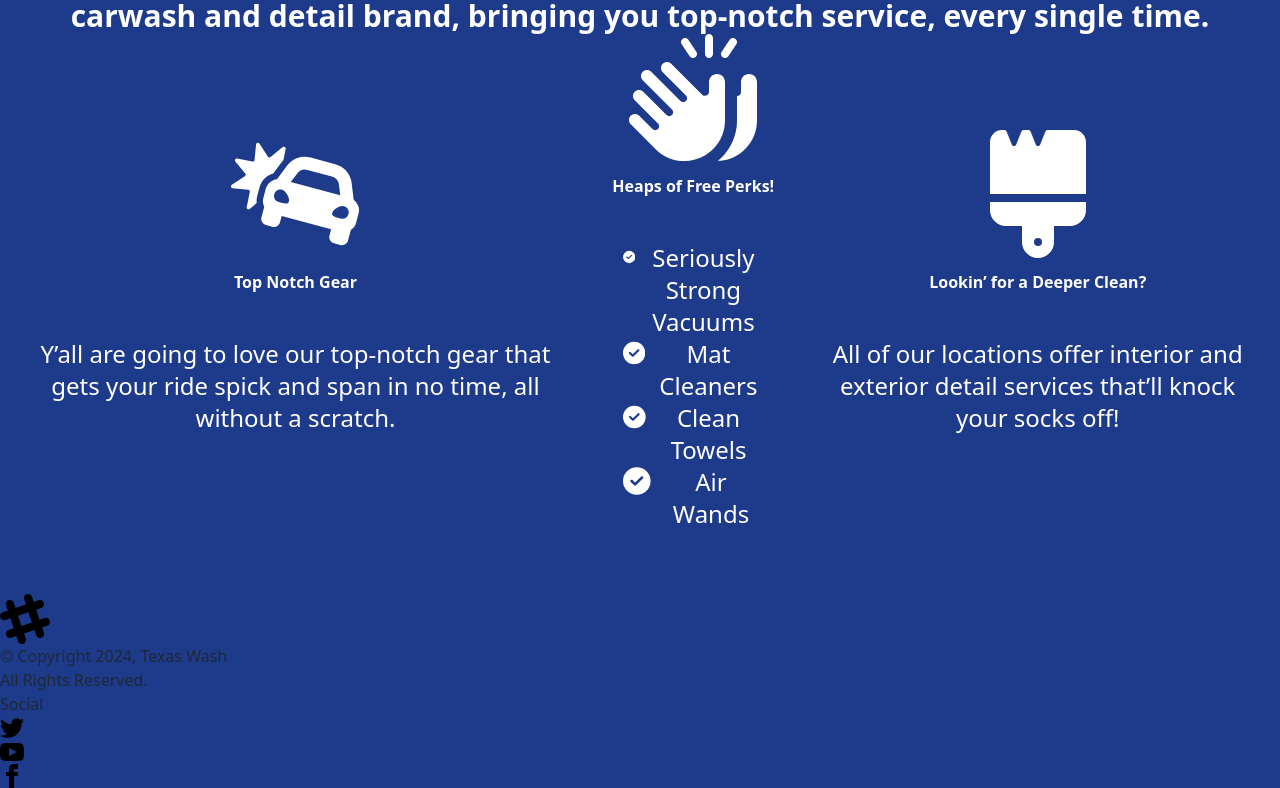
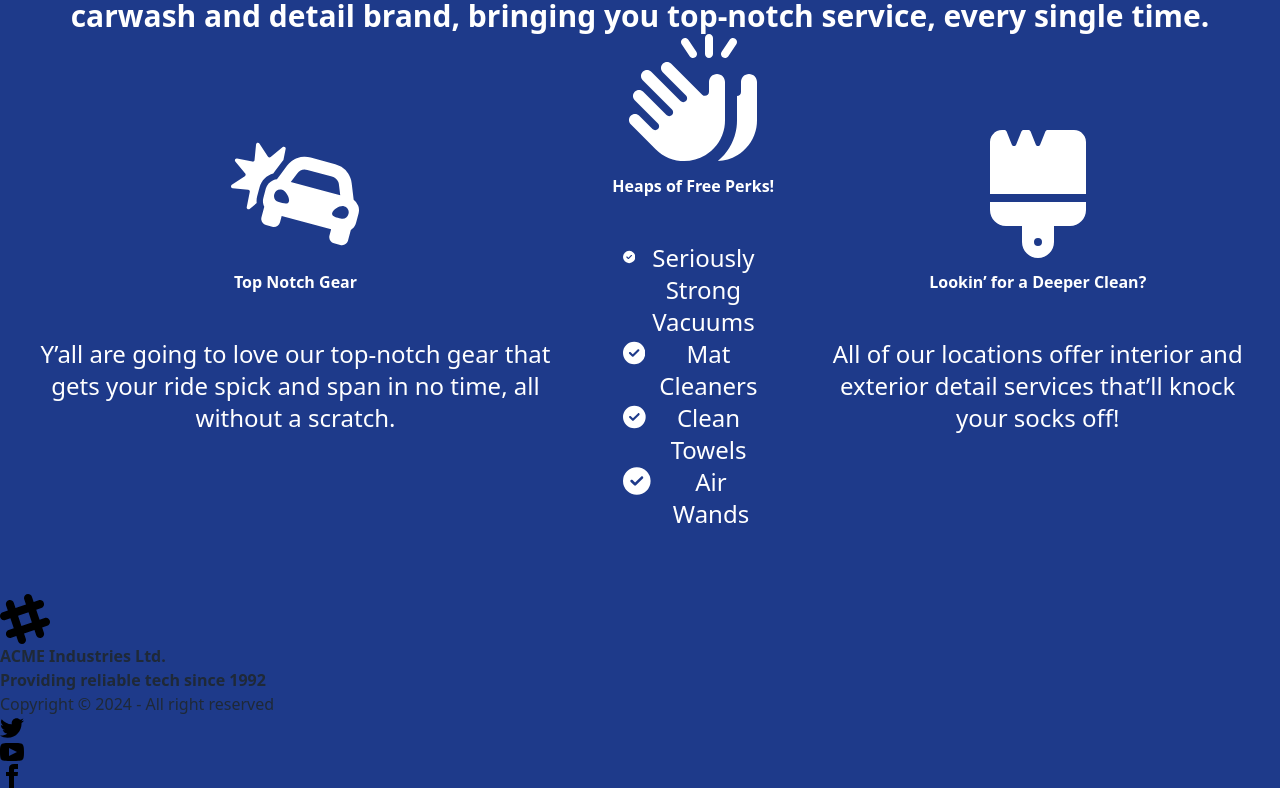
Before and after one commit to IbrahimDev007/car-wash-service, a Next.js app: page / in a window 1280 px wide. Shown: the part 884-1672 px from the top of the page. Built offline with nearby package versions, Linux system fonts and the light colour scheme; no server answers.

Commit message:
custommize

```diff
--- a/src/Layout/Components/Footer.jsx
+++ b/src/Layout/Components/Footer.jsx
@@ -2,7 +2,7 @@ import React from "react";
 
 const Footer = () => {
 	return (
-		<footer className="footer bg-neutral text-neutral-content p-10 ">
+		<footer className="footer footer-center bg-primary text-primary-content p-10">
 			<aside>
 				<svg
 					width="50"
@@ -11,18 +11,18 @@ const Footer = () => {
 					xmlns="http://www.w3.org/2000/svg"
 					fillRule="evenodd"
 					clipRule="evenodd"
-					className="fill-current"
+					className="inline-block fill-current"
 				>
 					<path d="M22.672 15.226l-2.432.811.841 2.515c.33 1.019-.209 2.127-1.23 2.456-1.15.325-2.148-.321-2.463-1.226l-.84-2.518-5.013 1.677.84 2.517c.391 1.203-.434 2.542-1.831 2.542-.88 0-1.601-.564-1.86-1.314l-.842-2.516-2.431.809c-1.135.328-2.145-.317-2.463-1.229-.329-1.018.211-2.127 1.231-2.456l2.432-.809-1.621-4.823-2.432.808c-1.355.384-2.558-.59-2.558-1.839 0-.817.509-1.582 1.327-1.846l2.433-.809-.842-2.515c-.33-1.02.211-2.129 1.232-2.458 1.02-.329 2.13.209 2.461 1.229l.842 2.515 5.011-1.677-.839-2.517c-.403-1.238.484-2.553 1.843-2.553.819 0 1.585.509 1.85 1.326l.841 2.517 2.431-.81c1.02-.33 2.131.211 2.461 1.229.332 1.018-.21 2.126-1.23 2.456l-2.433.809 1.622 4.823 2.433-.809c1.242-.401 2.557.484 2.557 1.838 0 .819-.51 1.583-1.328 1.847m-8.992-6.428l-5.01 1.675 1.619 4.828 5.011-1.674-1.62-4.829z"></path>
 				</svg>
-				<p>
-					© Copyright 2024, Texas Wash
+				<p className="font-bold">
+					ACME Industries Ltd.
 					<br />
-					All Rights Reserved.
+					Providing reliable tech since 1992
 				</p>
+				<p>Copyright © {new Date().getFullYear()} - All right reserved</p>
 			</aside>
 			<nav>
-				<h6 className="footer-title">Social</h6>
 				<div className="grid grid-flow-col gap-4">
 					<a>
 						<svg
--- a/src/Layout/Components/Navbar.jsx
+++ b/src/Layout/Components/Navbar.jsx
@@ -5,7 +5,7 @@ const Navbar = () => {
 	const [close, setClose] = useState(true);
 
 	return (
-		<nav className="navbar bg-transparent absoulate z-30 top-0 left-0 text-base-100 ">
+		<nav className="navbar bg-transparent z-30 top-0 left-0 text-base-100 ">
 			<div className="navbar-start">
 				<div className="dropdown">
 					<div
--- a/src/Layout/layout.jsx
+++ b/src/Layout/layout.jsx
@@ -8,28 +8,30 @@ const Layout = ({ children }) => {
 			{/* Header Section */}
 			<header className="relative">
 				{/* Wave Background */}
-        <div className="absolute inset-0 z-0">
-          <svg xmlns="http://www.w3.org/2000/svg" viewBox="0 0 1440 200" className="w-full">
+				<div className=" inset-0 z-0">
+					<svg
+						xmlns="http://www.w3.org/2000/svg"
+						viewBox="0 0 1440 200"
+						className="w-full"
+					>
 						<path
 							fill="#C53030"
 							fillOpacity="40"
 							d="M0,32L48,53.3C96,75,192,117,288,144C384,171,480,181,576,160C672,139,768,85,864,101.3C960,117,1056,203,1152,208C1248,213,1344,139,1392,101.3L1440,64L1440,0L1392,0C1344,0,1248,0,1152,0C1056,0,960,0,864,0C768,0,672,0,576,0C480,0,384,0,288,0C192,0,96,0,48,0L0,0Z"
 						/>
 					</svg>
+					{/* Navbar */}
 				</div>
-        {/* Navbar */}
-        <div className="absoulate z-10">
+				<div className="absoulate top-0  z-10">
 					<Navbar />
 				</div>
 			</header>
 
 			{/* Main Content */}
-      <main className="flex-grow relative z-10">
-        {children}
-      </main>
+			<main className="flex-grow container ">{children}</main>
 
 			{/* Footer */}
-      <footer className="relative z-10">
+			<footer className=" ">
 				<Footer />
 			</footer>
 		</div>
--- /dev/null
+++ b/src/pages/Home/index.jsx
@@ -0,0 +1,12 @@
+import react from "react";
+import Howedy from "@/Components/Howedy";
+import LocationHero from "@/Components/LocationHero";
+const Home = () => {
+	return (
+		<div className="flex flex-col items-center justify-center min-h-full py-8 text-white">
+			<LocationHero className="mt-3" />
+			<Howedy />
+		</div>
+	);
+};
+export default Home;
--- a/src/pages/index.js
+++ /dev/null
@@ -1,10 +0,0 @@
-import Howedy from "@/Components/Howedy";
-import LocationHero from "@/Components/LocationHero";
-export default function Home() {
-  return (
-    <div className="flex flex-col items-center justify-center min-h-full py-8 text-white">
-      <LocationHero className="mt-3" />
-      <Howedy />
-    </div>
-  );
-}
--- /dev/null
+++ b/src/pages/index.jsx
@@ -0,0 +1,10 @@
+import react from "react";
+import Home from "@/pages/Home";
+
+export default function index() {
+	return (
+		<>
+			<Home />
+		</>
+	);
+}
```
Also changed, not shown: src/pages/_app.jsx (renamed from src/pages/_app.js), src/pages/_document.jsx (renamed from src/pages/_document.js). Lines whose indentation alone changed are shown as unchanged.
